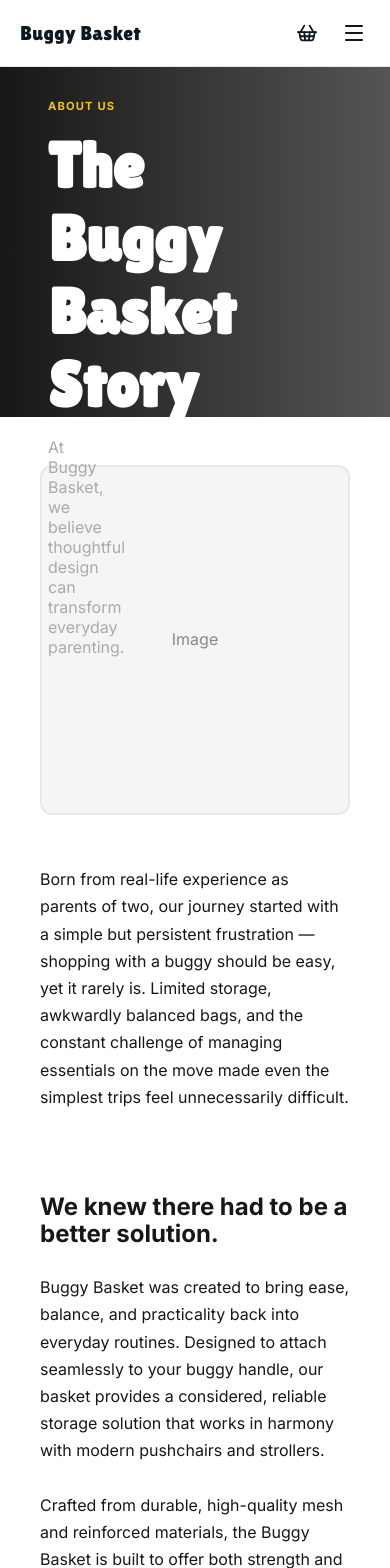
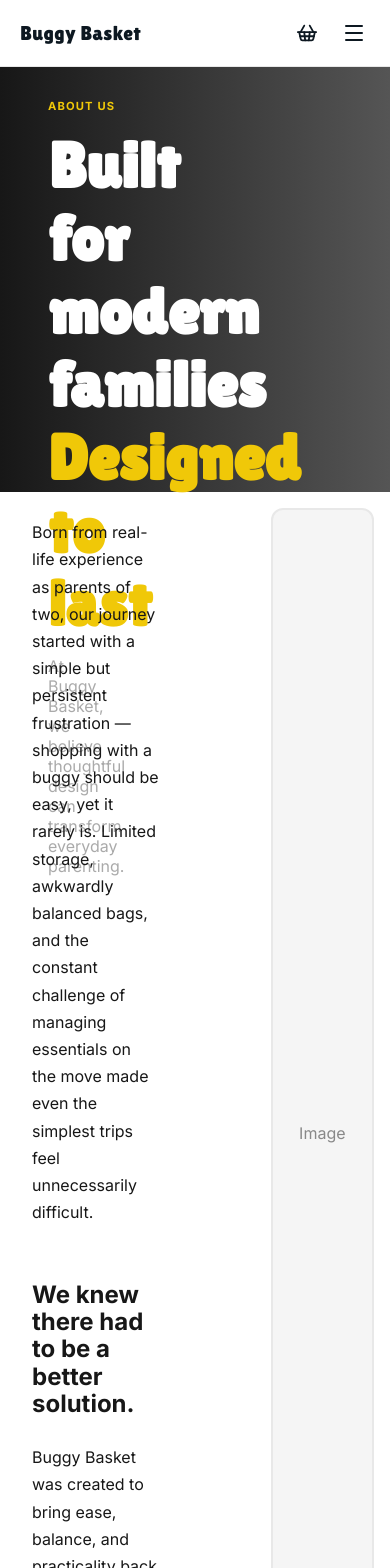
Before and after one commit to Haersa/BuggyBasket, a Next.js app in the folder buggy-basket/: page /about in a window 390 px wide. Shown: the top 1568 px of the page. Built offline with nearby package versions, Linux system fonts and the light colour scheme.

Commit message:
Improvements need to be implemented. Just getting the layout there first

```diff
--- a/buggy-basket/src/app/about/page.tsx
+++ b/buggy-basket/src/app/about/page.tsx
@@ -3,19 +3,15 @@
     <div className="page">
       <div className="about-banner">
         <h2>About Us</h2>
-        <h1>The Buggy Basket Story</h1>
+        <h1>Built for modern families <br /><span className="about-alt-color">Designed to last</span></h1>
         <p>At Buggy Basket, we believe thoughtful design can transform everyday parenting.</p>
       </div>
       <div className="about-container">
         <div className="about-page">
-          <div className="about-image">
-            <div className="image-placeholder">Image</div>
-          </div>
           <br />
           <p>Born from real-life experience as parents of two, our journey started with a simple but persistent
             frustration — shopping with a buggy should be easy, yet it rarely is. Limited storage, awkwardly balanced bags,
             and the constant challenge of managing essentials on the move made even the simplest trips feel unnecessarily difficult.</p>
-          <br />
           <br />
           <br />
           <h2>We knew there had to be a better solution.</h2>
@@ -57,6 +53,10 @@
             <li>Created by parents, designed for modern family life</li>
           </ul>
         </div>
+        <br />
+        <div className="about-image">
+          <div className="image-placeholder">Image</div>
+        </div>
       </div>
     </div >
   )
--- a/buggy-basket/src/app/globals.css
+++ b/buggy-basket/src/app/globals.css
@@ -1105,14 +1105,19 @@
 
 .about-banner {
   width: 100%;
-  height: 350px;
+  height: 425px;
   background-image: linear-gradient(to right, var(--foreground), var(--text-muted));
 }
 
+.about-alt-color {
+  color: var(--accent-yellow);
+}
+
 .about-container {
-  padding: 3rem 2.5rem;
-  max-width: 800px;
-  margin: 0 auto;
+  width: 100%;
+  display: flex;
+  gap: 3rem;
+  align-items: flex-start;
   font-family: var(--body-font);
 }
 
@@ -1143,32 +1148,19 @@
 }
 
 .about-page {
+  flex: 1;
   line-height: 1.7rem;
-}
-
-.about-page::after {
-  content: "";
-  display: block;
-  clear: both;
-}
-
-.about-title {
-  text-align: center;
-  font-family: var(--display-font);
-  font-size: 2rem;
-  margin-bottom: 3rem;
-  color: var(--text-black);
+  padding-left: 2rem;
 }
 
 .about-image {
-  float: right;
-  width: 400px;
+  flex: 1;
   margin: 0 0 1.5rem 1.5rem;
+  padding: 1rem;
 }
 
 .image-placeholder {
-  width: 100%;
-  height: 350px;
+  height: 1250px;
   border: 2px solid var(--border-color);
   border-radius: 0.75rem;
   display: flex;
@@ -1182,26 +1174,17 @@
   padding: 1rem;
 }
 
-.about-divs {
-  border-bottom: 1px solid #000000;
-}
-
 /*about page mobile*/
 
 @media (max-width: 768px) {
 
-  .about-section,
-  .about-section.reverse {
+  .about-page {
+    line-height: 1.7rem;
     flex-direction: column;
-  }
-
-  .about-text {
-    width: 100%;
   }
 
   .about-image {
     width: 100%;
-    float: none;
     margin: 0 0 1.5rem 0;
   }
 }
```
